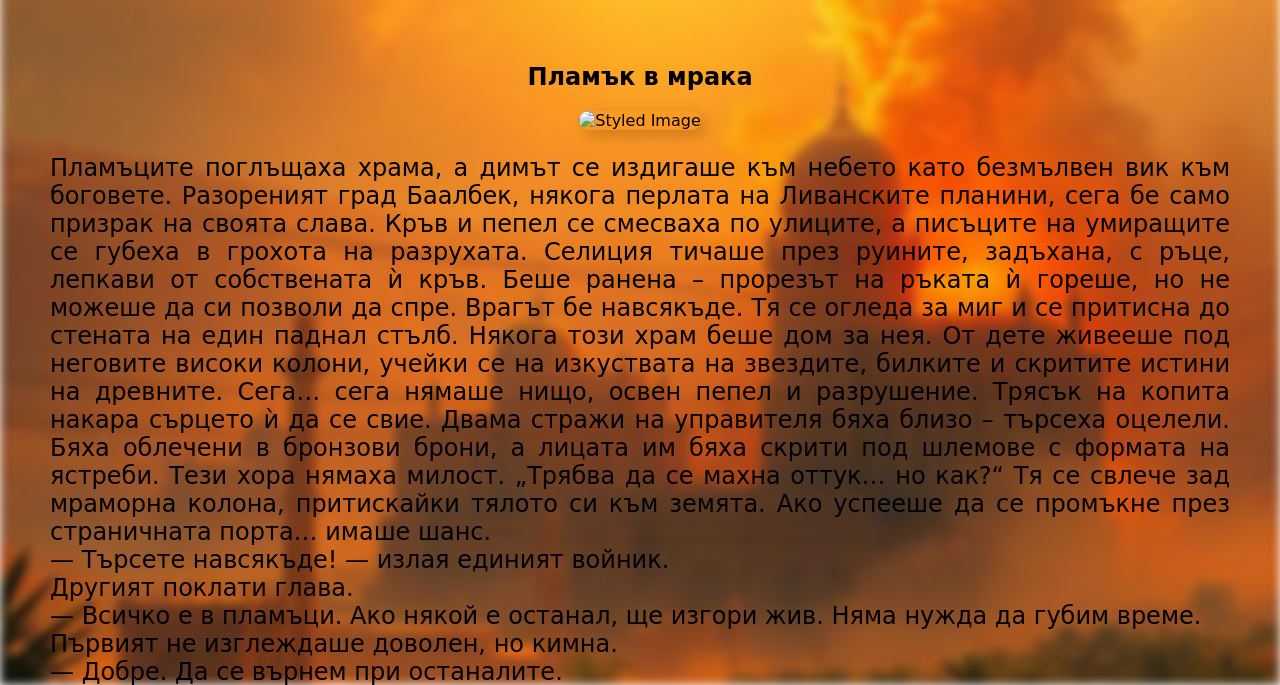
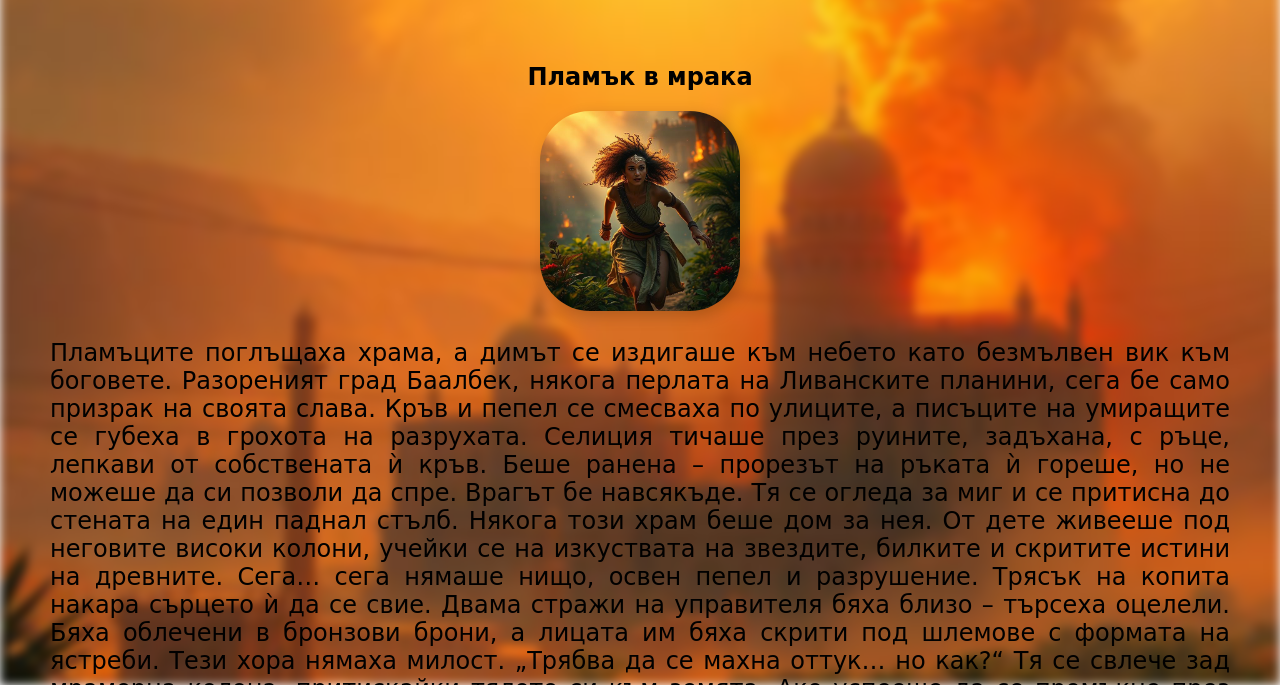
Before and after one commit to MartinIg03/MartinIg.github.io, a plain HTML site: page AI_story2.html in a window 1280 px wide. Shown: the part 115-800 px from the top of the page. Drawn offline with Linux system fonts and the light colour scheme; files whose address does not match are found by name.

Commit message:
Update AI_story2.html

```diff
--- a/AI_story2.html
+++ b/AI_story2.html
@@ -22,7 +22,7 @@
     </header>
     <section>
         <h2>Пламък в мрака</h2>
-        <img src="pics/Silicia_running.jpg" alt="Styled Image" class="styled-image">
+        <img src="Silicia_running.jpg" alt="Styled Image" class="styled-image">
 
         <p class="text">
             Пламъците поглъщаха храма, а димът се издигаше към небето като безмълвен вик към боговете. Разореният град Баалбек, някога перлата на Ливанските планини, сега бе само призрак на своята слава. Кръв и пепел се смесваха по улиците, а писъците на умиращите се губеха в грохота на разрухата.
```
